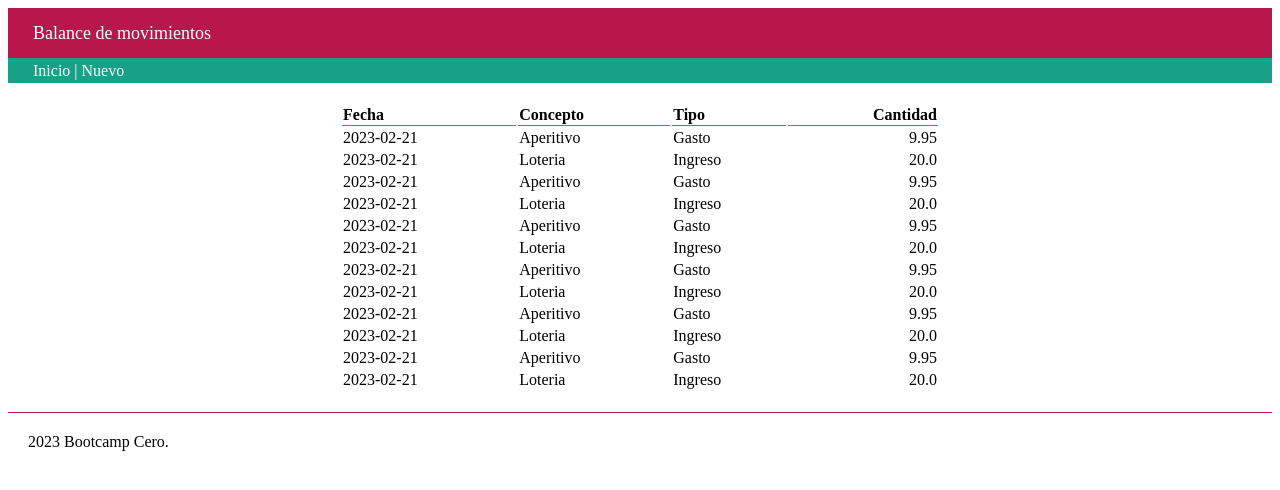
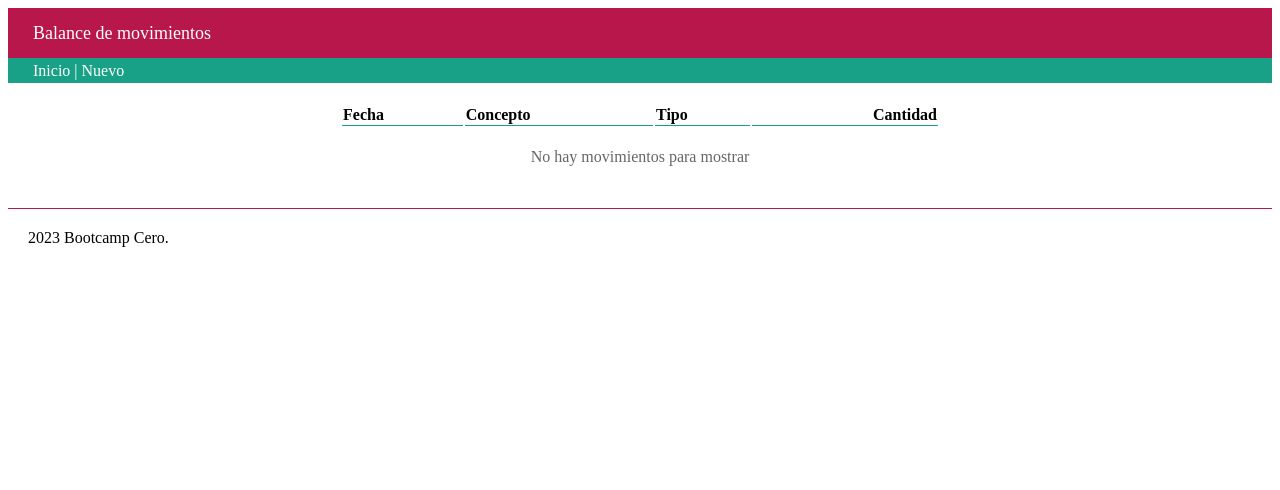
Before and after one commit to juliangordon88/Practicando-Git, a Flask app: page / in a window 1280 px wide. Shown: the top 490 px of the page. Run offline with Flask 2, Linux system fonts and the light colour scheme.

Commit message:
feat: mensaje no hay movimientos

```diff
--- a/balance/data/movimientos.csv
+++ b/balance/data/movimientos.csv
@@ -1,13 +1 @@
 fecha,concepto,ingreso_gasto,cantidad
-2023-02-21,Aperitivo,G,9.95
-2023-02-21,Loteria,I,20.0
-2023-02-21,Aperitivo,G,9.95
-2023-02-21,Loteria,I,20.0
-2023-02-21,Aperitivo,G,9.95
-2023-02-21,Loteria,I,20.0
-2023-02-21,Aperitivo,G,9.95
-2023-02-21,Loteria,I,20.0
-2023-02-21,Aperitivo,G,9.95
-2023-02-21,Loteria,I,20.0
-2023-02-21,Aperitivo,G,9.95
-2023-02-21,Loteria,I,20.0
--- a/balance/static/css/styles.css
+++ b/balance/static/css/styles.css
@@ -34,6 +34,12 @@ table.paper {
   text-align: right;
 }
 
+.lista-vacia {
+  text-align: center;
+  padding: 20px;
+  color: #666;
+}
+
 .pie-pagina {
   padding: 20px;
   border-top: solid thin #b8174c;
--- a/balance/templates/inicio.html
+++ b/balance/templates/inicio.html
@@ -26,6 +26,9 @@
         <th class="titulo-tabla">Tipo</th>
         <th class="titulo-tabla numero">Cantidad</th>
       </tr>
+
+
+      {% if movs %}
       {% for m in movs %}
       <tr>
         <td>{{ m.fecha }}</td>
@@ -40,6 +43,13 @@
         <td class="numero">{{ m.cantidad }}</td>
       </tr>
       {% endfor %}
+      {% else %}
+      <tr>
+        <td colspan="4" class="lista-vacia">No hay movimientos para mostrar</td>
+      </tr>
+      {% endif %}
+
+
     </table>
   </main>
 
```
